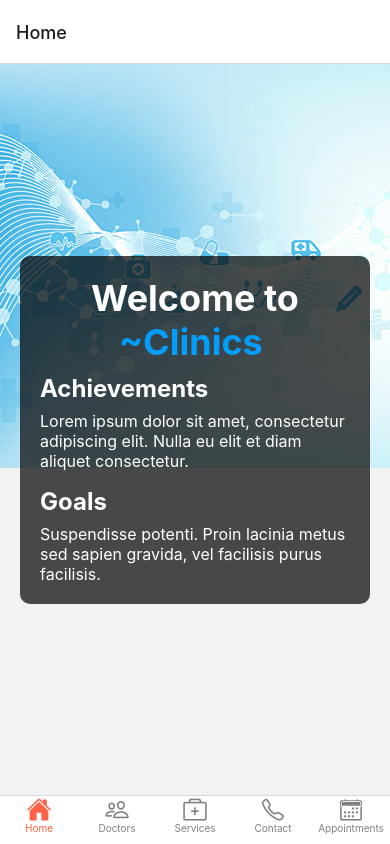
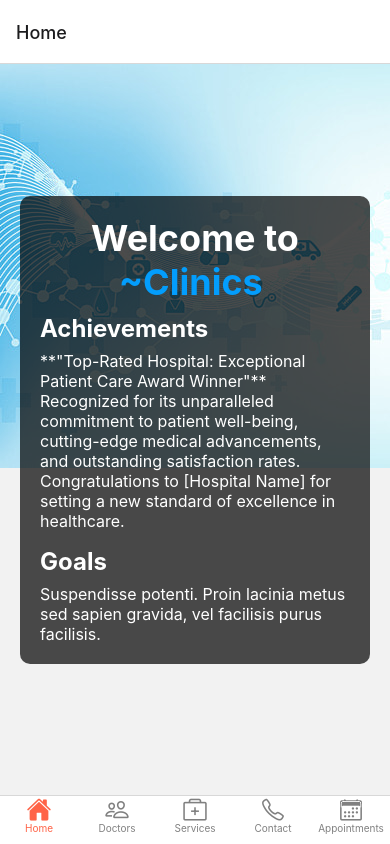
Before and after one commit to dcit202IntroToReactNative/Group_14_Mini-Project, a React Native app: screen /Home in a window 390 px wide. Built offline with nearby package versions, Linux system fonts and the light colour scheme.

Commit message:
Update HomeScreen.js

```diff
--- a/navigation/screens/HomeScreen.js
+++ b/navigation/screens/HomeScreen.js
@@ -16,8 +16,10 @@ const HomeScreen = () => {
                     </Text>
                     <Text style={styles.achievementTitle}>Achievements</Text>
                     <Text style={styles.achievementText}>
-                        Lorem ipsum dolor sit amet, consectetur adipiscing elit.
-                        Nulla eu elit et diam aliquet consectetur.
+                        **"Top-Rated Hospital: Exceptional Patient Care Award Winner"**
+                        Recognized for its unparalleled commitment to patient well-being, cutting-edge medical advancements,
+                        and outstanding satisfaction rates. Congratulations to [Hospital Name]
+                        for setting a new standard of excellence in healthcare.
                     </Text>
                     <Text style={styles.goalTitle}>Goals</Text>
                     <Text style={styles.goalText}>
```
